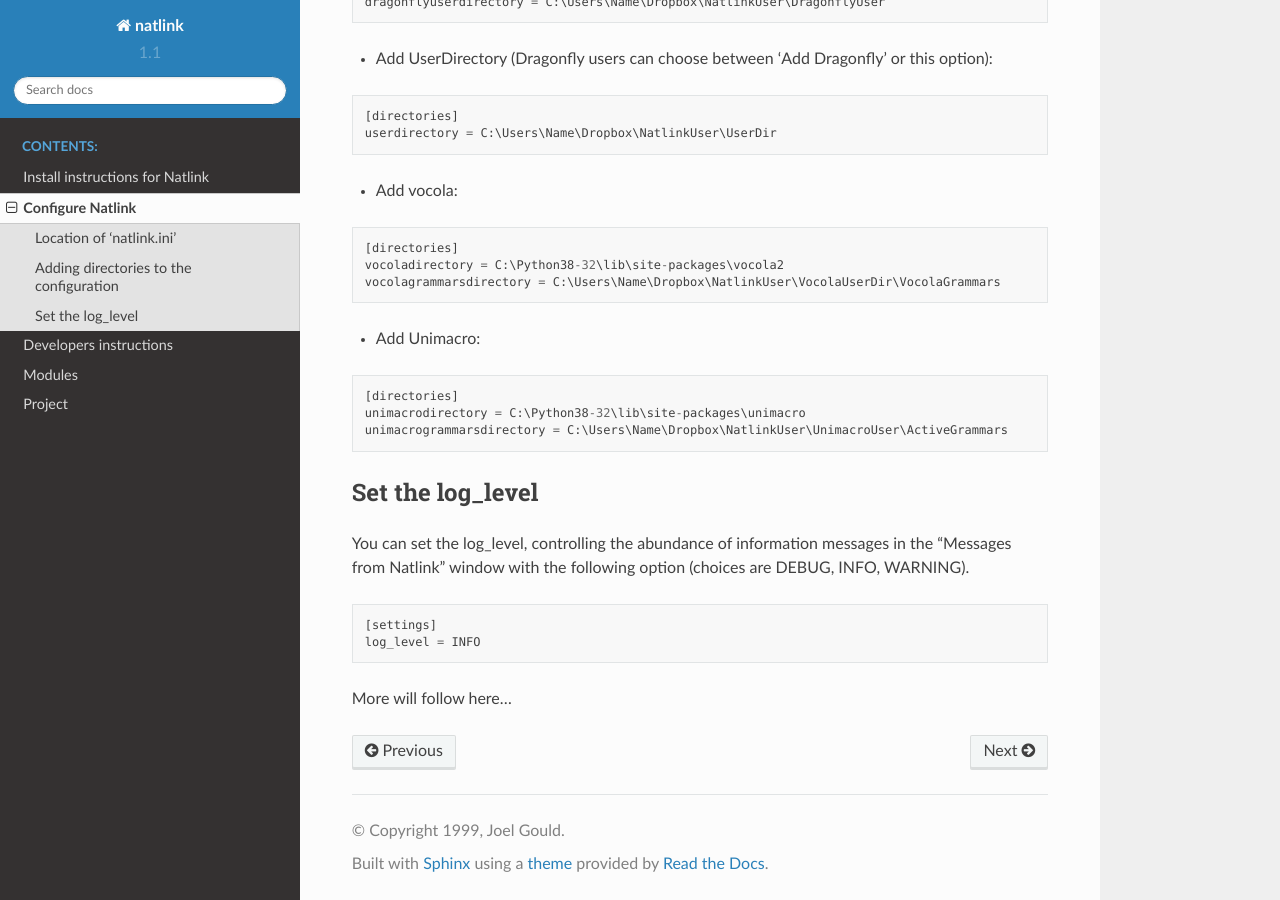
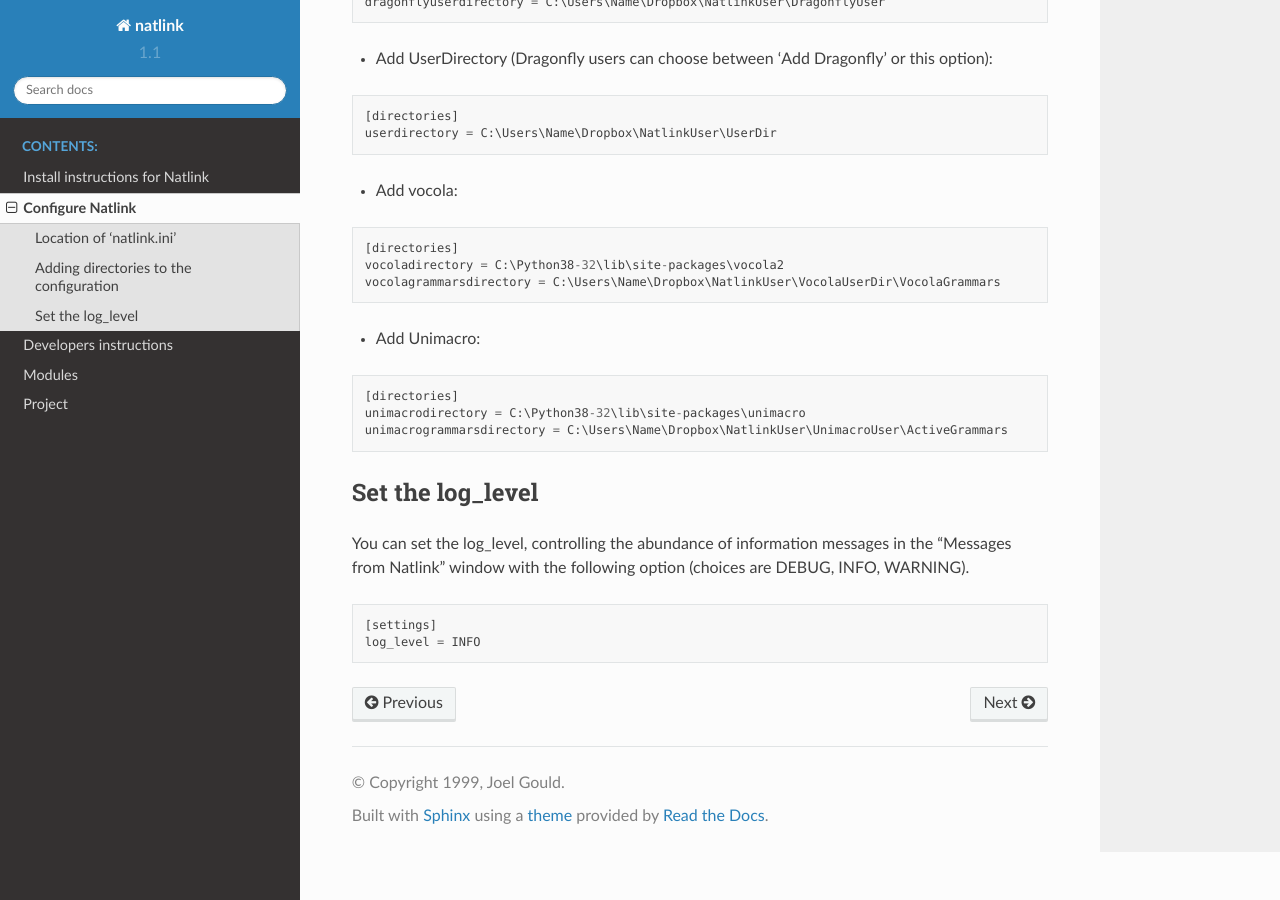
Before and after one commit to dictation-toolbox/natlink, a Sphinx documentation site: the page built from documentation/configure.rst, in a window 1280 px wide and 900 px high, scrolled down 860 px. Built offline with Sphinx 7.4.7 and the Read the Docs theme 2.0.0, drawn with Linux system fonts in a browser that asks for light colours.

```diff
--- a/documentation/configure.rst
+++ b/documentation/configure.rst
@@ -61,5 +61,3 @@
 
     [settings]
     log_level = INFO
-
-More will follow here...
```
